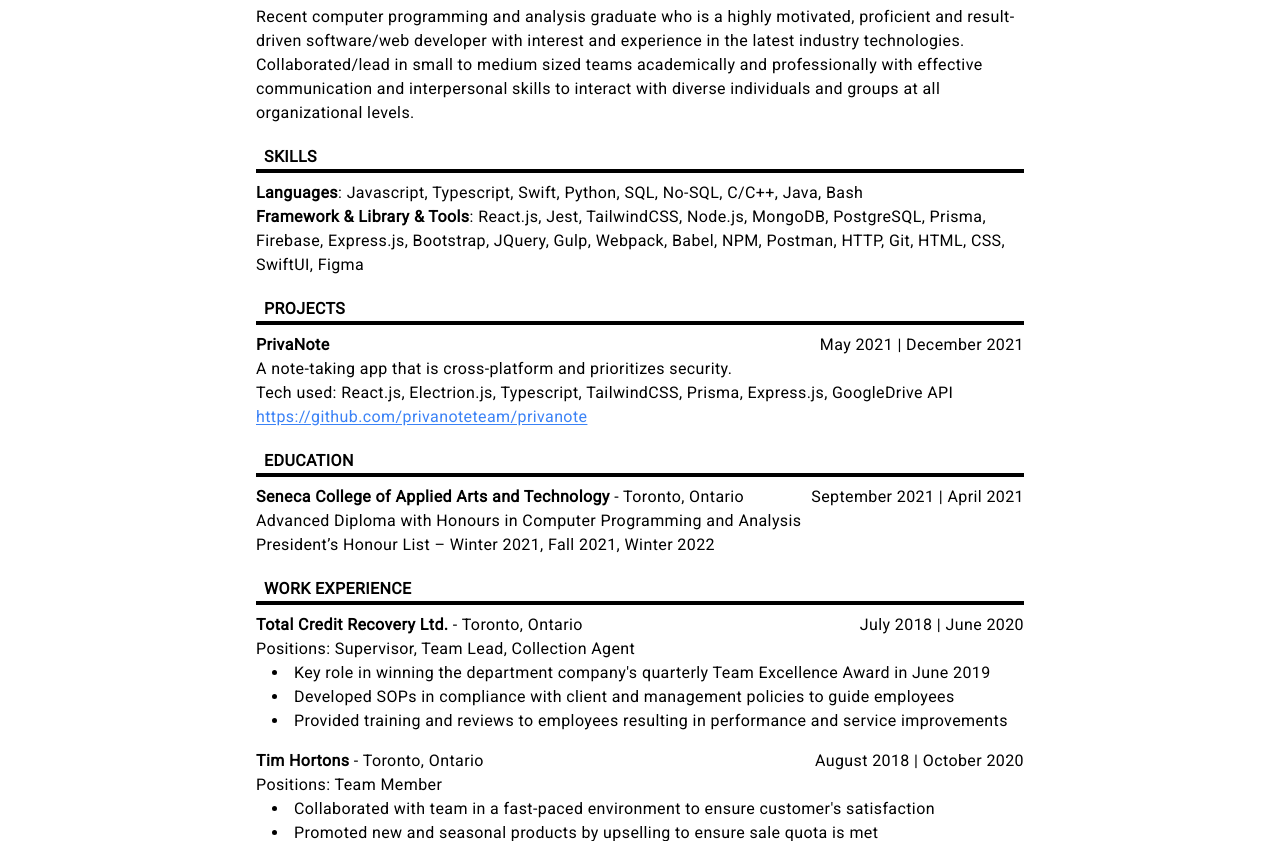
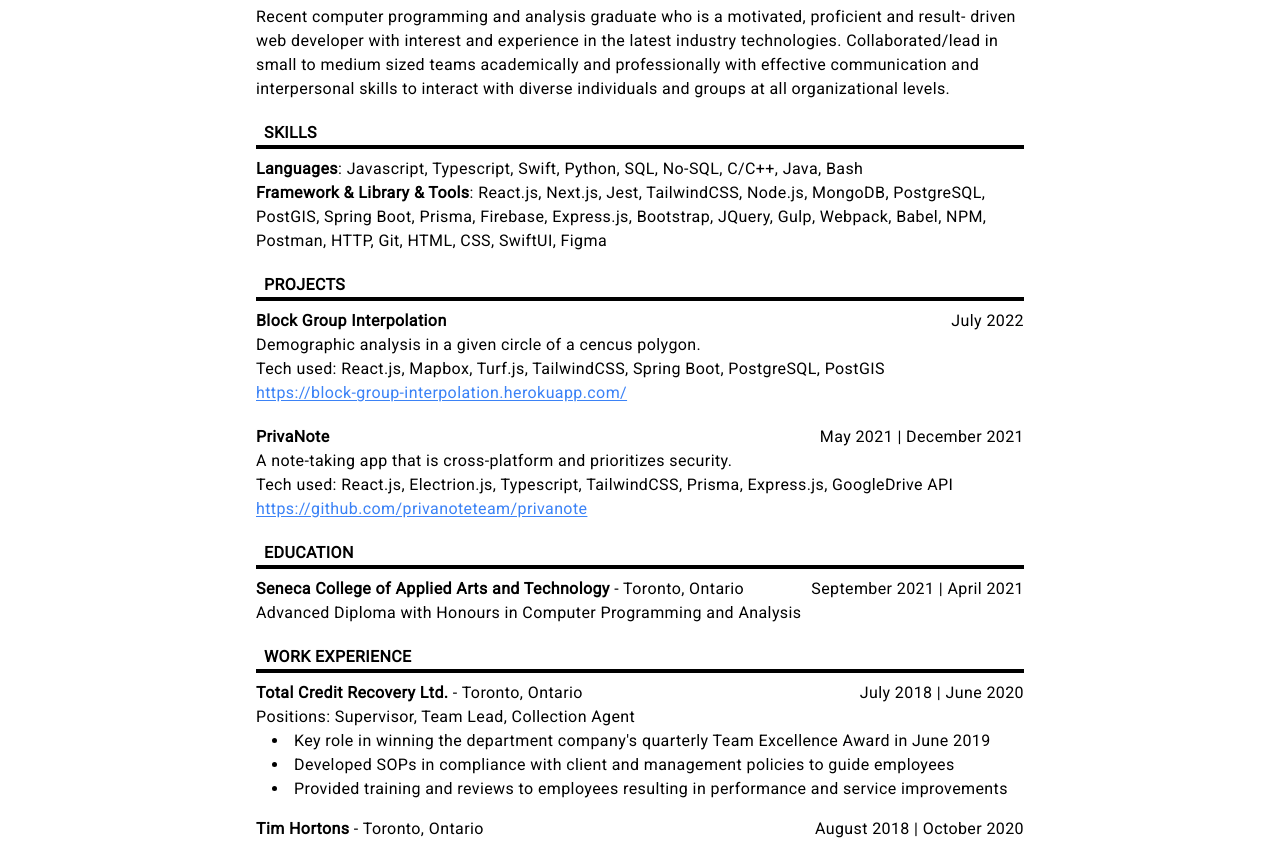
Before and after one commit to thejasonxie/portfolio, an Astro site: page /resume in a window 1280 px wide. Shown: the part 527-1368 px from the top of the page. Built offline with nearby package versions, Linux system fonts and the light colour scheme; Astro itself is replaced by a stand-in of ours.

Commit message:
Updated resume

```diff
--- a/src/pages/resume.astro
+++ b/src/pages/resume.astro
@@ -9,7 +9,7 @@ import { FaGithub, FaLinkedin, FaPhoneAlt, FaGlobe} from "react-icons/fa/index.j
 <MainLayout title="Resume" description="This page contains the resume of Jason Xie">
   <div class="flex flex-col justify-between gap-4">
     <h1 class="text-center text-5xl font-black dark:text-white md:mb-0">Resume</h1>
-    <p class="text-center dark:text-white mb-8">Updated June 12, 2022</p>
+    <p class="text-center dark:text-white mb-8">Updated July 23, 2022</p>
     <a href="/assets/documents/Jason_Xie_Resume.pdf" target="_blank" class="group text-center mb-8">
       <span class="inline-block text-center px-10 py-5 rounded-xl border-2 hover:bg-stone-300 dark:hover:bg-stone-700 dark:hover:text-neutral-300 dark:bg-neutral-300">
         Download PDF
@@ -33,8 +33,8 @@ import { FaGithub, FaLinkedin, FaPhoneAlt, FaGlobe} from "react-icons/fa/index.j
       </section>
       <ResumeSection title="SUMMARY">
         <p>
-          Recent computer programming and analysis graduate who is a highly motivated, proficient and result-
-          driven software/web developer with interest and experience in the latest industry technologies.
+          Recent computer programming and analysis graduate who is a motivated, proficient and result-
+          driven web developer with interest and experience in the latest industry technologies.
           Collaborated/lead in small to medium sized teams academically and professionally with effective
           communication and interpersonal skills to interact with diverse individuals and groups at all
           organizational levels.
@@ -42,11 +42,24 @@ import { FaGithub, FaLinkedin, FaPhoneAlt, FaGlobe} from "react-icons/fa/index.j
       </ResumeSection>
       <ResumeSection title="SKILLS">
         <p><strong>Languages</strong>: Javascript, Typescript, Swift, Python, SQL, No-SQL, C/C++, Java, Bash</p>
-        <p><strong>Framework & Library & Tools</strong>: React.js, Jest, TailwindCSS, Node.js, MongoDB, PostgreSQL, Prisma,
-          Firebase, Express.js, Bootstrap, JQuery, Gulp, Webpack, Babel, NPM, Postman, HTTP, Git, HTML, CSS,
+        <p><strong>Framework & Library & Tools</strong>: React.js, Next.js, Jest, TailwindCSS, Node.js, MongoDB, PostgreSQL,
+          PostGIS, Spring Boot, Prisma, Firebase, Express.js, Bootstrap, JQuery, Gulp, Webpack, Babel, NPM, Postman, HTTP, Git, HTML, CSS,
           SwiftUI, Figma</p>
         </ResumeSection>
       <ResumeSection title="PROJECTS">
+        <div class="flex flex-col gap-5">
+          <div>
+            <div class="flex flex-col md:flex-row justify-between">
+              <strong>Block Group Interpolation</strong>
+              <span>July 2022</span>
+            </div>
+            <div>
+              <p>Demographic analysis in a given circle of a cencus polygon.</p>
+              <p>Tech used: React.js, Mapbox, Turf.js, TailwindCSS, Spring Boot, PostgreSQL, PostGIS</p>
+              <a href="https://block-group-interpolation.herokuapp.com/" target="_blank" class="underline underline-offset-2 text-blue-500 dark:text-blue-300">https://block-group-interpolation.herokuapp.com/</a>
+            </div>
+          </div>
+          <div>
             <div class="flex flex-col md:flex-row justify-between">
               <strong>PrivaNote</strong>
               <span>May 2021 | December 2021</span>
@@ -56,6 +69,8 @@ import { FaGithub, FaLinkedin, FaPhoneAlt, FaGlobe} from "react-icons/fa/index.j
               <p>Tech used: React.js, Electrion.js, Typescript, TailwindCSS, Prisma, Express.js, GoogleDrive API</p>
               <a href="https://github.com/privanoteteam/privanote" target="_blank" class="underline underline-offset-2 text-blue-500 dark:text-blue-300">https://github.com/privanoteteam/privanote</a>
             </div>
+          </div>
+        </div>
       </ResumeSection>
       <ResumeSection title="EDUCATION">
         <div class="flex flex-col md:flex-row justify-between">
@@ -64,7 +79,6 @@ import { FaGithub, FaLinkedin, FaPhoneAlt, FaGlobe} from "react-icons/fa/index.j
         </div>
         <div>
           <p>Advanced Diploma with Honours in Computer Programming and Analysis</p>
-          <p>President’s Honour List – Winter 2021, Fall 2021, Winter 2022</p>
         </div>
       </ResumeSection>
       <ResumeSection title="WORK EXPERIENCE">
```
Also changed, not shown: 1 other file. Lines whose indentation alone changed are shown as unchanged.
